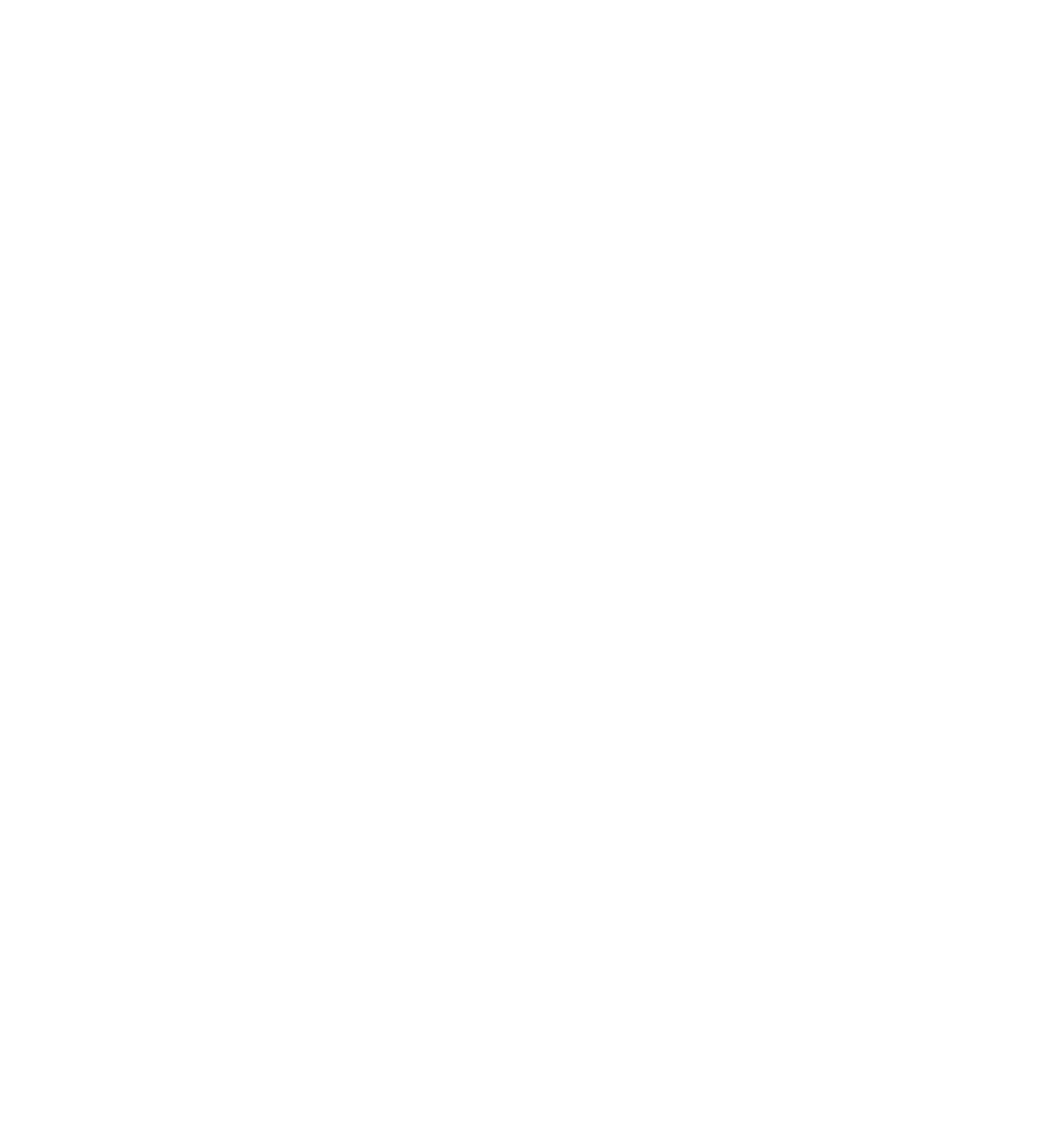
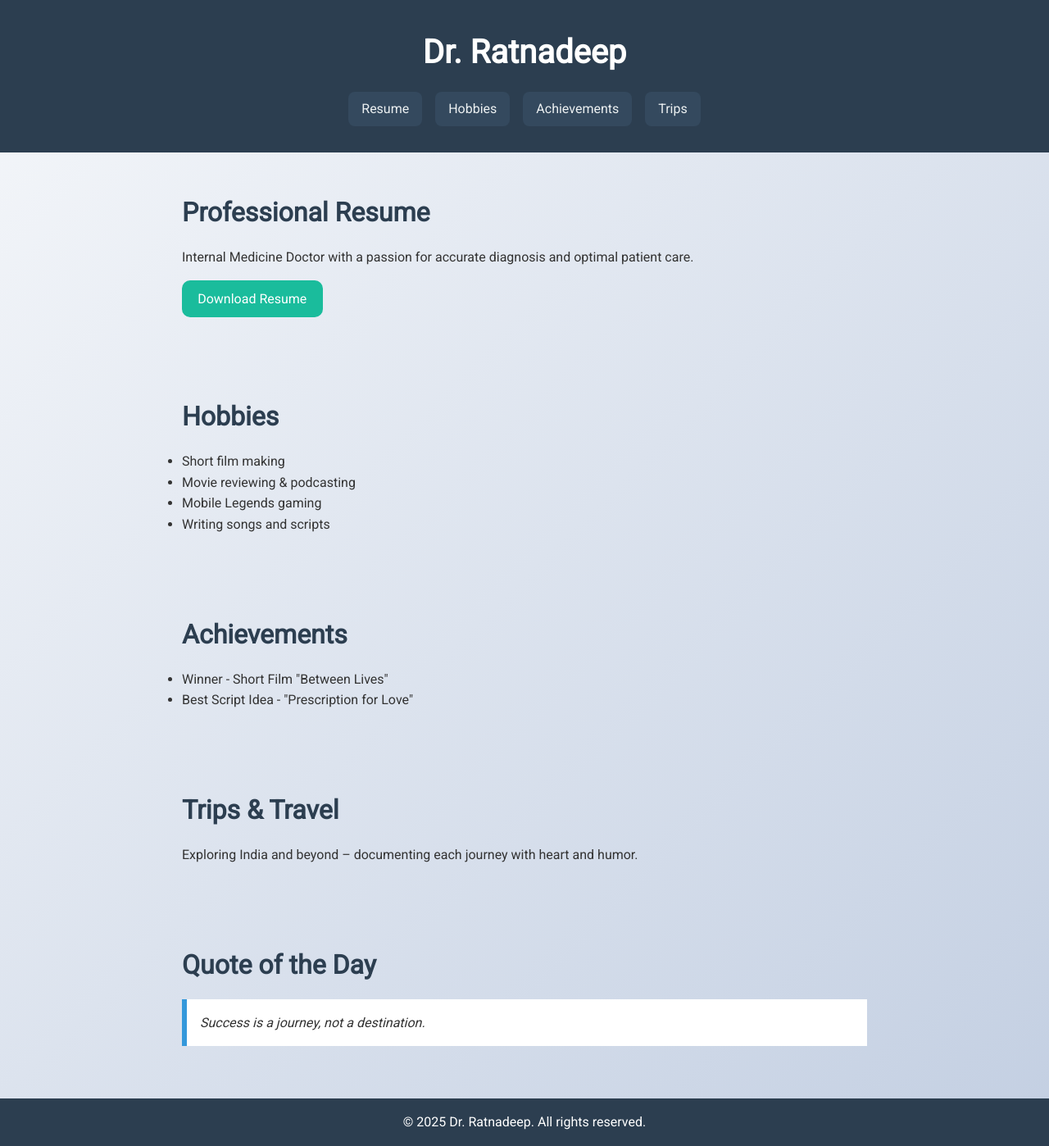
Before and after one commit to ratnadeepreddy/Dr.-Ratnadeep-s-Site, a plain HTML site: page index.html in a window 1280 px wide. Shown: the whole page at 82% size. Before the commit the page ends 800 px from the top, so only its background shows below. Drawn offline with Linux system fonts and the light colour scheme.

Commit message:
Add files via upload

```diff
--- a/index.html
+++ b/index.html
@@ -1,3 +1,150 @@
 <!DOCTYPE html>
-<!-- Full HTML content inserted here (truncated for brevity) -->
-<!-- To save space, assume the full updated HTML content with all features is placed here -->
+<html lang="en">
+<head>
+  <meta charset="UTF-8" />
+  <meta name="viewport" content="width=device-width, initial-scale=1.0" />
+  <title>Dr. Ratnadeep</title>
+  <link href="https://fonts.googleapis.com/css2?family=Roboto&display=swap" rel="stylesheet">
+  <style>
+    * {
+      margin: 0;
+      padding: 0;
+      box-sizing: border-box;
+      font-family: 'Roboto', sans-serif;
+    }
+    body {
+      background: linear-gradient(135deg, #f5f7fa, #c3cfe2);
+      color: #333;
+      line-height: 1.6;
+    }
+    header {
+      background: #2c3e50;
+      color: #fff;
+      padding: 2rem 0;
+      text-align: center;
+      position: sticky;
+      top: 0;
+      z-index: 1000;
+    }
+    header h1 {
+      font-size: 2.5rem;
+    }
+    nav {
+      display: flex;
+      justify-content: center;
+      gap: 1rem;
+      margin-top: 1rem;
+    }
+    nav a {
+      color: #ecf0f1;
+      text-decoration: none;
+      padding: 0.5rem 1rem;
+      background: #34495e;
+      border-radius: 8px;
+      transition: background 0.3s ease;
+    }
+    nav a:hover {
+      background: #1abc9c;
+    }
+    section {
+      padding: 3rem 2rem;
+      max-width: 900px;
+      margin: auto;
+    }
+    h2 {
+      font-size: 2rem;
+      margin-bottom: 1rem;
+      color: #2c3e50;
+    }
+    .quote-box {
+      background: #ffffff;
+      padding: 1rem;
+      border-left: 6px solid #3498db;
+      margin: 1rem 0;
+      font-style: italic;
+      animation: fadeIn 2s ease-in-out;
+    }
+    @keyframes fadeIn {
+      0% {opacity: 0;}
+      100% {opacity: 1;}
+    }
+    footer {
+      background: #2c3e50;
+      color: white;
+      text-align: center;
+      padding: 1rem;
+    }
+    button.download-btn {
+      background: #1abc9c;
+      border: none;
+      color: white;
+      padding: 0.8rem 1.2rem;
+      font-size: 1rem;
+      border-radius: 10px;
+      cursor: pointer;
+      margin-top: 1rem;
+    }
+  </style>
+</head>
+<body>
+  <header>
+    <h1>Dr. Ratnadeep</h1>
+    <nav>
+      <a href="#professional">Resume</a>
+      <a href="#hobbies">Hobbies</a>
+      <a href="#achievements">Achievements</a>
+      <a href="#trips">Trips</a>
+    </nav>
+  </header>
+
+  <section id="professional">
+    <h2>Professional Resume</h2>
+    <p>Internal Medicine Doctor with a passion for accurate diagnosis and optimal patient care.</p>
+    <a href="resume.pdf" download><button class="download-btn">Download Resume</button></a>
+  </section>
+
+  <section id="hobbies">
+    <h2>Hobbies</h2>
+    <ul>
+      <li>Short film making</li>
+      <li>Movie reviewing & podcasting</li>
+      <li>Mobile Legends gaming</li>
+      <li>Writing songs and scripts</li>
+    </ul>
+  </section>
+
+  <section id="achievements">
+    <h2>Achievements</h2>
+    <ul>
+      <li>Winner - Short Film "Between Lives"</li>
+      <li>Best Script Idea - "Prescription for Love"</li>
+    </ul>
+  </section>
+
+  <section id="trips">
+    <h2>Trips & Travel</h2>
+    <p>Exploring India and beyond – documenting each journey with heart and humor.</p>
+    <!-- Embed a map or travel timeline later -->
+  </section>
+
+  <section id="quote">
+    <h2>Quote of the Day</h2>
+    <div class="quote-box" id="quoteBox">"Loading quote..."</div>
+  </section>
+
+  <footer>
+    <p>&copy; 2025 Dr. Ratnadeep. All rights reserved.</p>
+  </footer>
+
+  <script>
+    const quotes = [
+      "Medicine is a science of uncertainty and an art of probability.",
+      "Do what you love, love what you do.",
+      "A doctor is not just a healer, but a hope-giver.",
+      "Success is a journey, not a destination."
+    ];
+    document.getElementById('quoteBox').innerText =
+      quotes[Math.floor(Math.random() * quotes.length)];
+  </script>
+</body>
+</html>
```
